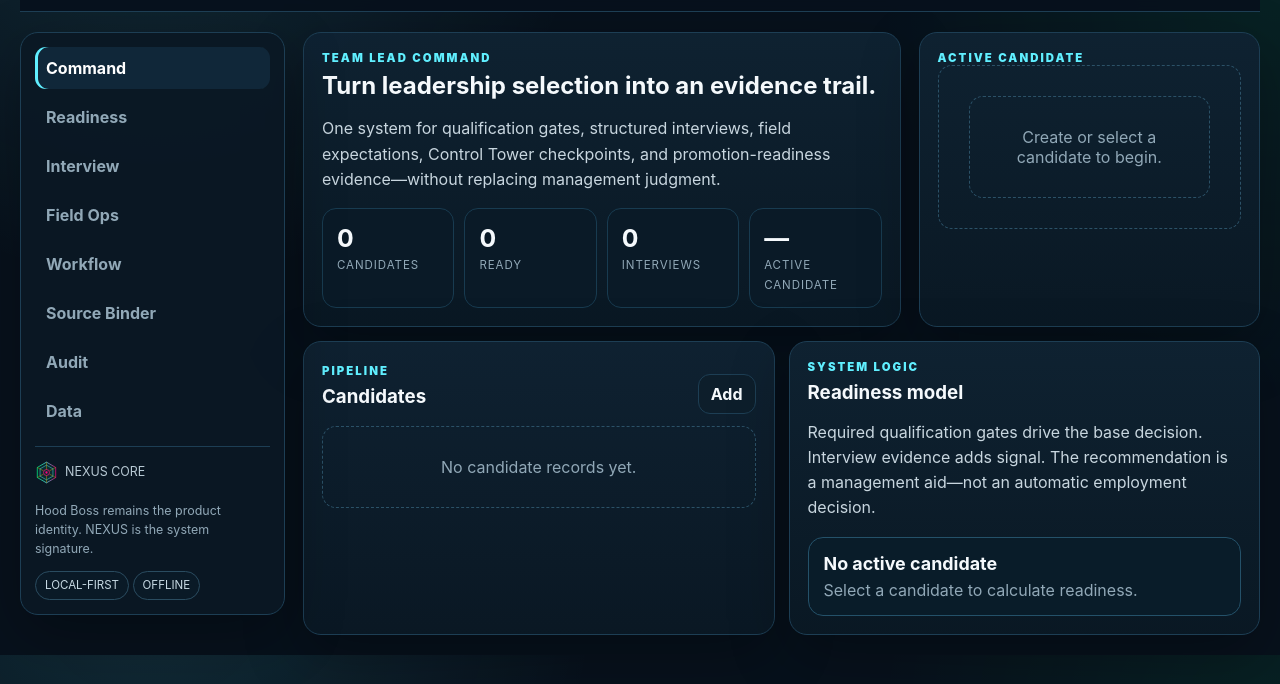
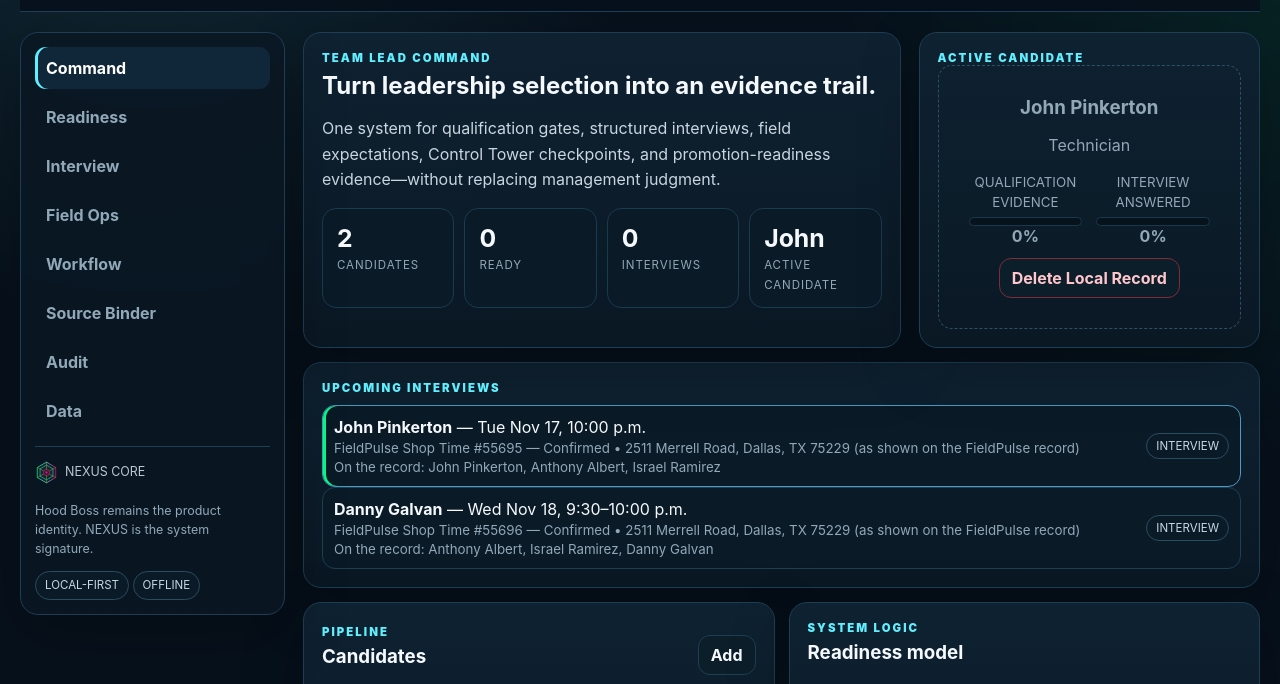
Before and after one commit to AntManThePro/hood-boss-team-lead-os, a plain HTML site: page index.html in a window 1280 px wide. Shown: the part 85-769 px from the top of the page. Drawn offline with Linux system fonts and the light colour scheme; files whose address does not match are found by name.

Commit message:
Seed Nov 17-18 lead interviews (John Pinkerton #55695, Danny Galvan #55696) as candidate records + Upcoming Interviews card

```diff
--- a/index.html
+++ b/index.html
@@ -123,6 +123,10 @@ textarea{min-height:92px;resize:vertical}.candidate-list{display:grid;gap:8px}.c
             <div class="kicker">Active Candidate</div>
             <div id="activeSummary" class="empty">Create or select a candidate to begin.</div>
           </div>
+        </div>
+        <div class="card" id="upcomingCard" style="margin-top:14px">
+          <div class="kicker">Upcoming Interviews</div>
+          <div id="upcomingList" style="margin-top:10px"></div>
         </div>
         <div class="grid2" style="margin-top:14px">
           <div class="card">
@@ -278,6 +282,34 @@ const sourceCards=[
 
 function defaultState(){return{version:1,candidates:[],activeId:null,audit:[]}}
 let state=load();
+// Scheduled lead interviews (FieldPulse, verified Mon Nov 16, 2026).
+// Seeded so every interviewer opening this OS sees the same starting records.
+// Local-first: notes and scores stay in each browser; use Backup / Restore to share them.
+const SEEDED_INTERVIEWS=[
+ {id:'seed-johns-interview-2026-11-17',name:'John Pinkerton',employeeId:'',role:'Technician',interviewer:'Anthony Albert',
+  scheduled:'Tue Nov 17, 10:00 p.m.',source:'FieldPulse Shop Time #55695 — Confirmed',
+  location:'2511 Merrell Road, Dallas, TX 75229 (as shown on the FieldPulse record)',
+  crew:'John Pinkerton, Anthony Albert, Israel Ramirez',
+  startNote:'Lead interview scheduled Tue Nov 17, 10:00 p.m. — FieldPulse Shop Time #55695, Confirmed. Location as shown on the record: 2511 Merrell Road, Dallas, TX 75229. People on the record: John Pinkerton, Anthony Albert, Israel Ramirez.'},
+ {id:'seed-dannys-interview-2026-11-18',name:'Danny Galvan',employeeId:'',role:'Technician',interviewer:'Anthony Albert',
+  scheduled:'Wed Nov 18, 9:30–10:00 p.m.',source:'FieldPulse Shop Time #55696 — Confirmed',
+  location:'2511 Merrell Road, Dallas, TX 75229 (as shown on the FieldPulse record)',
+  crew:'Anthony Albert, Israel Ramirez, Danny Galvan',
+  startNote:'Lead interview scheduled Wed Nov 18, 9:30–10:00 p.m. — FieldPulse Shop Time #55696, Confirmed. Location as shown on the record: 2511 Merrell Road, Dallas, TX 75229. People on the record: Anthony Albert, Israel Ramirez, Danny Galvan.'}
+];
+function seedCandidate(s){
+ return{id:s.id,name:s.name,employeeId:s.employeeId,role:s.role,interviewer:s.interviewer,createdAt:new Date().toISOString(),startNote:s.startNote,
+ scheduled:s.scheduled,source:s.source,location:s.location,crew:s.crew,
+ gates:{},gateNotes:{},answers:{},scores:{},field:{},workflow:'onway',midComm:commTypes[0],midOutcome:'',approvalComm:commTypes[0],approvalOutcome:''};
+}
+function ensureSeeded(){
+ if(!Array.isArray(state.candidates))state.candidates=[];
+ if(!Array.isArray(state.audit))state.audit=[];
+ let added=[];
+ SEEDED_INTERVIEWS.forEach(s=>{if(!state.candidates.some(c=>c.id===s.id)){state.candidates.push(seedCandidate(s));added.push(s.name)}});
+ if(added.length){if(!state.activeId)state.activeId=state.candidates[0].id;log('Scheduled interviews added','From FieldPulse: '+added.join('; '));localStorage.setItem(STORAGE_KEY,JSON.stringify(state))}
+}
+ensureSeeded();
 function load(){try{return JSON.parse(localStorage.getItem(STORAGE_KEY))||defaultState()}catch{return defaultState()}}
 function save(){localStorage.setItem(STORAGE_KEY,JSON.stringify(state));renderAll()}
 function active(){return state.candidates.find(c=>c.id===state.activeId)||null}
@@ -348,6 +380,11 @@ function renderDashboard(){
  document.getElementById('statReady').textContent=state.candidates.filter(x=>recommend(x).cls==='rec-good').length;
  document.getElementById('statInterviews').textContent=state.candidates.filter(x=>interviewScore(x).answered>0).length;
  document.getElementById('statActive').textContent=c?c.name.split(' ')[0]:'—';
+ const up=state.candidates.filter(x=>x.scheduled),upCard=document.getElementById('upcomingCard');
+ if(!up.length){upCard.style.display='none'}else{
+  upCard.style.display='';
+  document.getElementById('upcomingList').innerHTML=up.map(x=>`<div class="candidate-item ${x.id===state.activeId?'active':''}" onclick="selectCandidate('${x.id}')"><div><b>${esc(x.name)}</b> — ${esc(x.scheduled)}<small>${esc(x.source)} • ${esc(x.location)}</small><small>On the record: ${esc(x.crew)}</small></div><span class="chip">INTERVIEW</span></div>`).join('');
+ }
  document.getElementById('candidateList').innerHTML=state.candidates.length?state.candidates.map(x=>{
   const r=recommend(x);return `<div class="candidate-item ${x.id===state.activeId?'active':''}" onclick="selectCandidate('${x.id}')"><div><b>${esc(x.name)}</b><small>${esc(x.role)}${x.employeeId?' • '+esc(x.employeeId):''}</small></div><span class="chip ${r.cls==='rec-good'?'good':r.cls==='rec-bad'?'bad':'warn'}">${gateScore(x).pct}%</span></div>`
  }).join(''):'<div class="empty">No candidate records yet.</div>';
```
